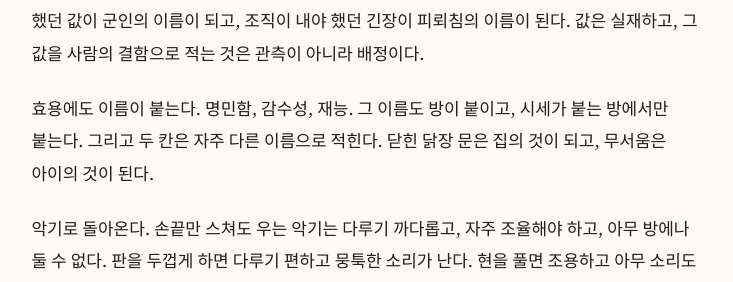
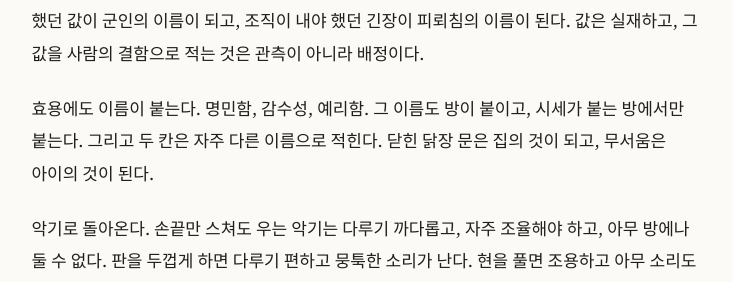
Before and after one commit to nonasking/essays, a Jekyll site: the page built from sensitivity/index.md, in a window 1280 px wide and 900 px high, scrolled down 5890 px. Shown: the part 163-445 px from the top of the window, without its empty margins (271-1004 px from the left). Built offline with Jekyll 4.4.1, drawn with Linux system fonts in a browser that asks for light colours.

Commit message:
Sensitivity: the benefit's names (talent to keenness) (KR/EN)
Co-Authored-By: Claude Opus 5.5 <noreply@anthropic.com>
Claude-Session: https://claude.ai/code/session_01BTGLPHUQgcECRy3cyR5ScH

```diff
--- a/sensitivity/index.md
+++ b/sensitivity/index.md
@@ -121,7 +121,7 @@ description: 손끝만 스쳐도 우는 악기에 대하여. 한 성질에서
 
 예민하다는 이름도 자주 그렇게 붙는다. 집이 내야 했던 값이 아이의 이름이 되고, 참호가 내야 했던 값이 군인의 이름이 되고, 조직이 내야 했던 긴장이 피뢰침의 이름이 된다. 값은 실재하고, 그 값을 사람의 결함으로 적는 것은 관측이 아니라 배정이다.
 
-효용에도 이름이 붙는다. 명민함, 감수성, 재능. 그 이름도 방이 붙이고, 시세가 붙는 방에서만 붙는다. 그리고 두 칸은 자주 다른 이름으로 적힌다. 닫힌 닭장 문은 집의 것이 되고, 무서움은 아이의 것이 된다.
+효용에도 이름이 붙는다. 명민함, 감수성, 예리함. 그 이름도 방이 붙이고, 시세가 붙는 방에서만 붙는다. 그리고 두 칸은 자주 다른 이름으로 적힌다. 닫힌 닭장 문은 집의 것이 되고, 무서움은 아이의 것이 된다.
 
 악기로 돌아온다. 손끝만 스쳐도 우는 악기는 다루기 까다롭고, 자주 조율해야 하고, 아무 방에나 둘 수 없다. 판을 두껍게 하면 다루기 편하고 뭉툭한 소리가 난다. 현을 풀면 조용하고 아무 소리도 나지 않는다. 악기는 제가 어떤 악기일지 고르지 못한다. 놓일 방도 고르지 못한다. 악기는 걷지 못한다. 사람은 걸을 수 있다.
 
```
Also changed, not shown: sensitivity/en.md (+1 -1 lines).
